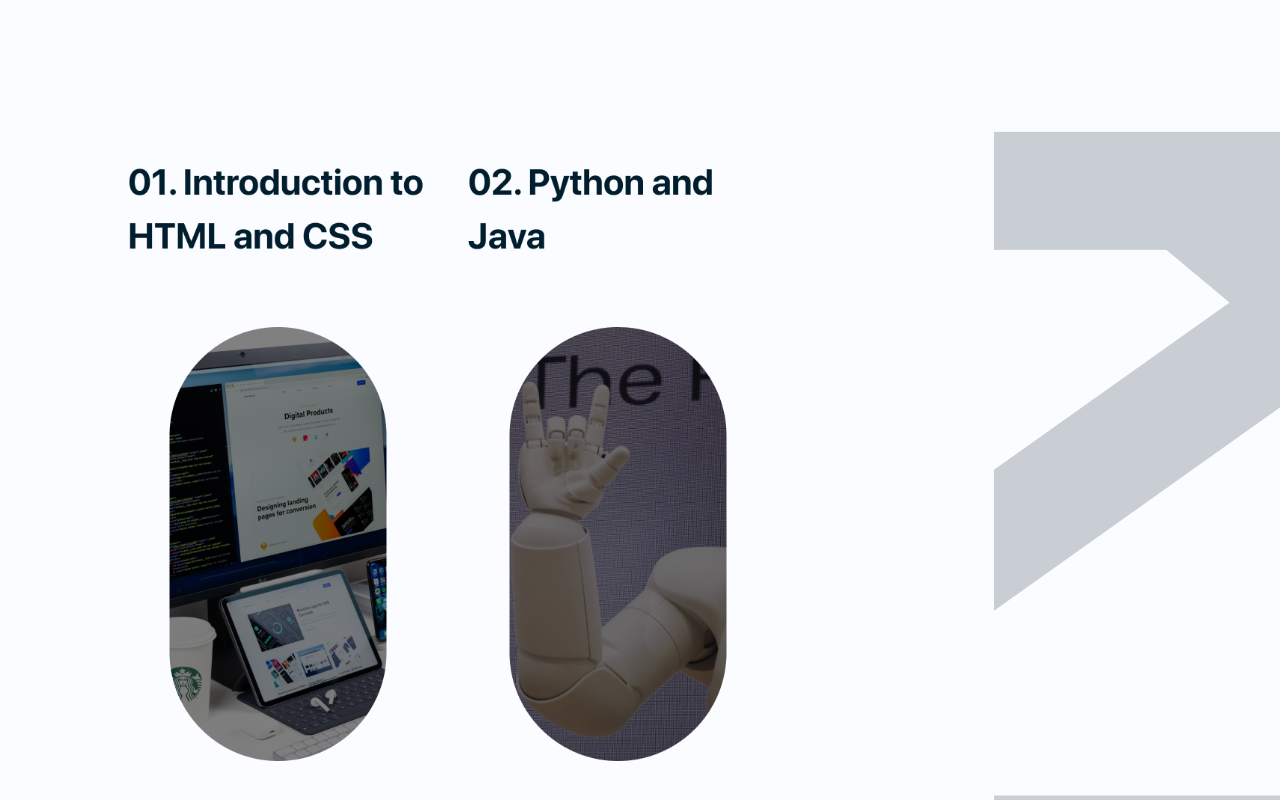
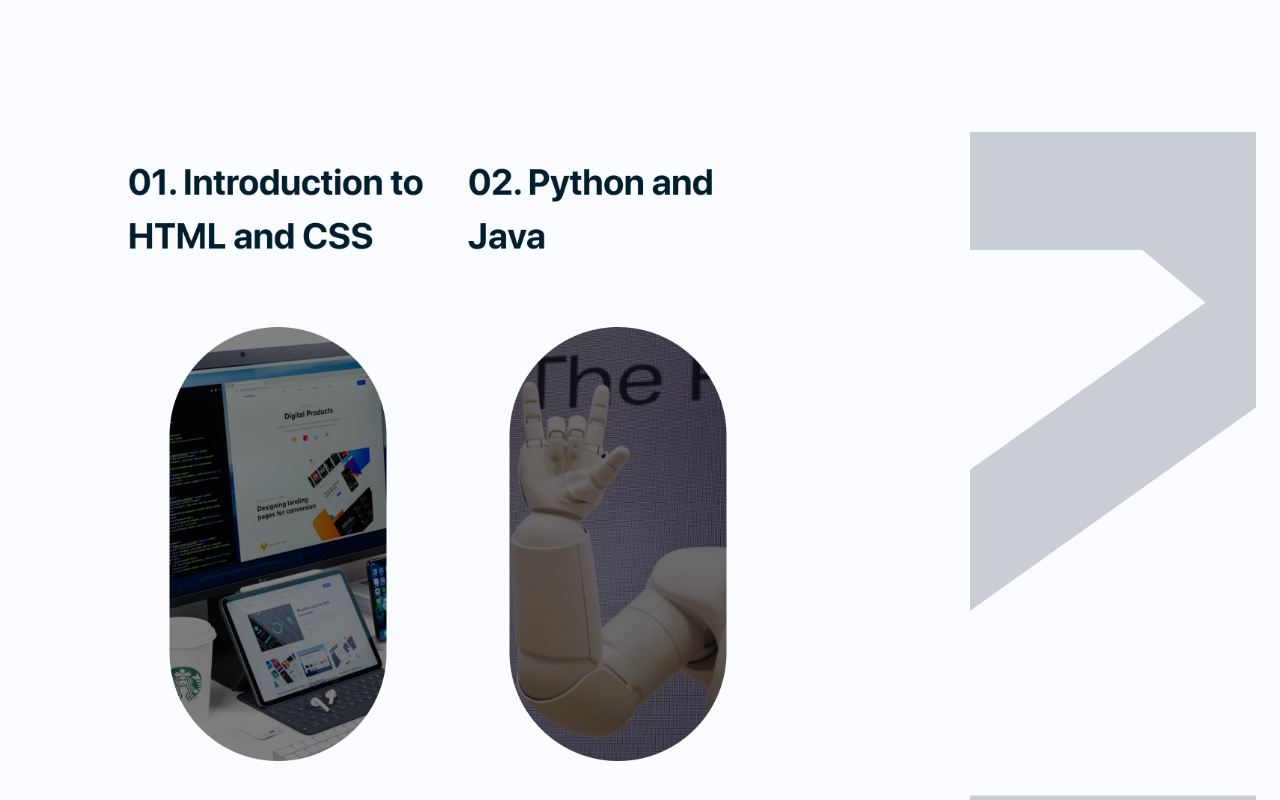
Before and after one commit to best2025j/kta-project, a React (Vite) app: page / in a window 1280 px wide. Shown: the part 1460-2260 px from the top of the page. Built offline with nearby package versions, Linux system fonts and the light colour scheme.

Commit message:
image carousel fixed

```diff
--- a/src/components/carouselSections/CarouselCard.jsx
+++ b/src/components/carouselSections/CarouselCard.jsx
@@ -50,7 +50,7 @@ const CarouselCard = () => {
                 </div>
 
                 {hoveredIndex === index && (
-                  <div className="absolute animate__animated animate__zoomIn delay-120 hover:scale-105 ease-in duration-300  inset-y-20 flex flex-grow justify-center items-center h-full w-[500px]">
+                  <div className="absolute animate__animated animate__zoomIn delay-120  ease-in-out duration-100  inset-y-20 flex flex-grow justify-center items-center h-full w-[500px]">
                     <img
                       src={item.fullImage}
                       alt=""
@@ -62,7 +62,7 @@ const CarouselCard = () => {
             ))}
           </div>
 
-          <div className="">
+          <div className="pr-6">
             <img src="/KTA.png" alt="" />
           </div>
         </div>
```
